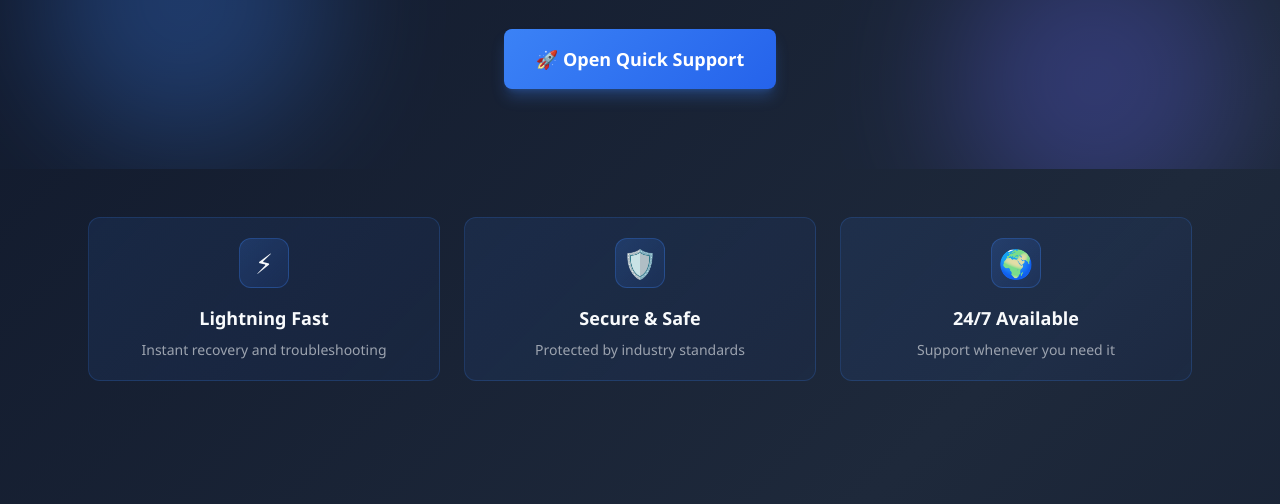
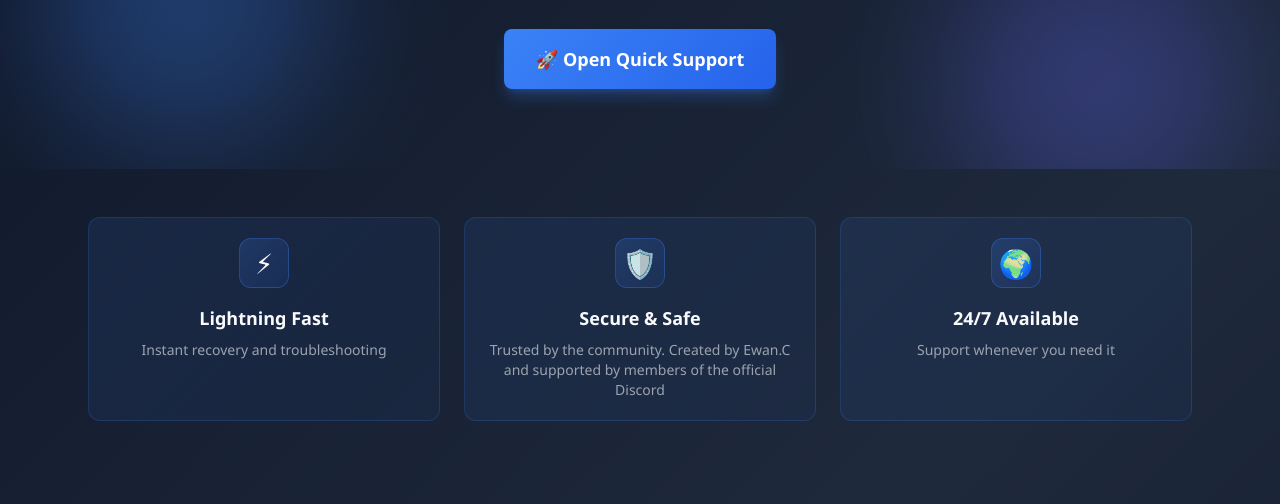
Before and after one commit to EWANZO101/snailycad-support-, a plain HTML site: page index.html in a window 1280 px wide. Shown: the part 296-800 px from the top of the page. Drawn offline with nearby package versions, Linux system fonts and the light colour scheme.

Commit message:
Update index.html

```diff
--- a/index.html
+++ b/index.html
@@ -194,7 +194,7 @@
       <div class="stat-card text-center">
         <div class="feature-icon mx-auto mb-4">🛡️</div>
         <h3 class="font-semibold text-lg mb-2">Secure & Safe</h3>
-        <p class="text-gray-400 text-sm">Protected by industry standards</p>
+        <p class="text-gray-400 text-sm">Trusted by the community. Created by Ewan.C and supported by members of the official Discord</p>
       </div>
       <div class="stat-card text-center">
         <div class="feature-icon mx-auto mb-4">🌍</div>
```
